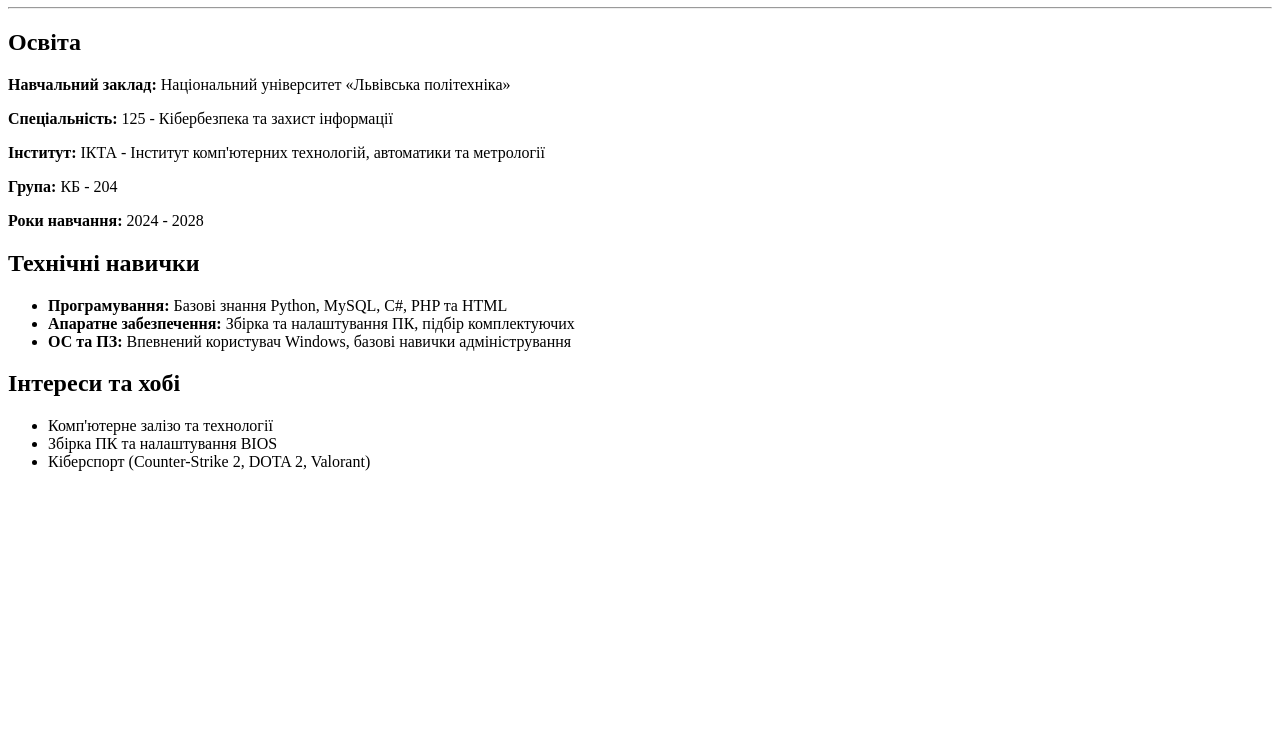
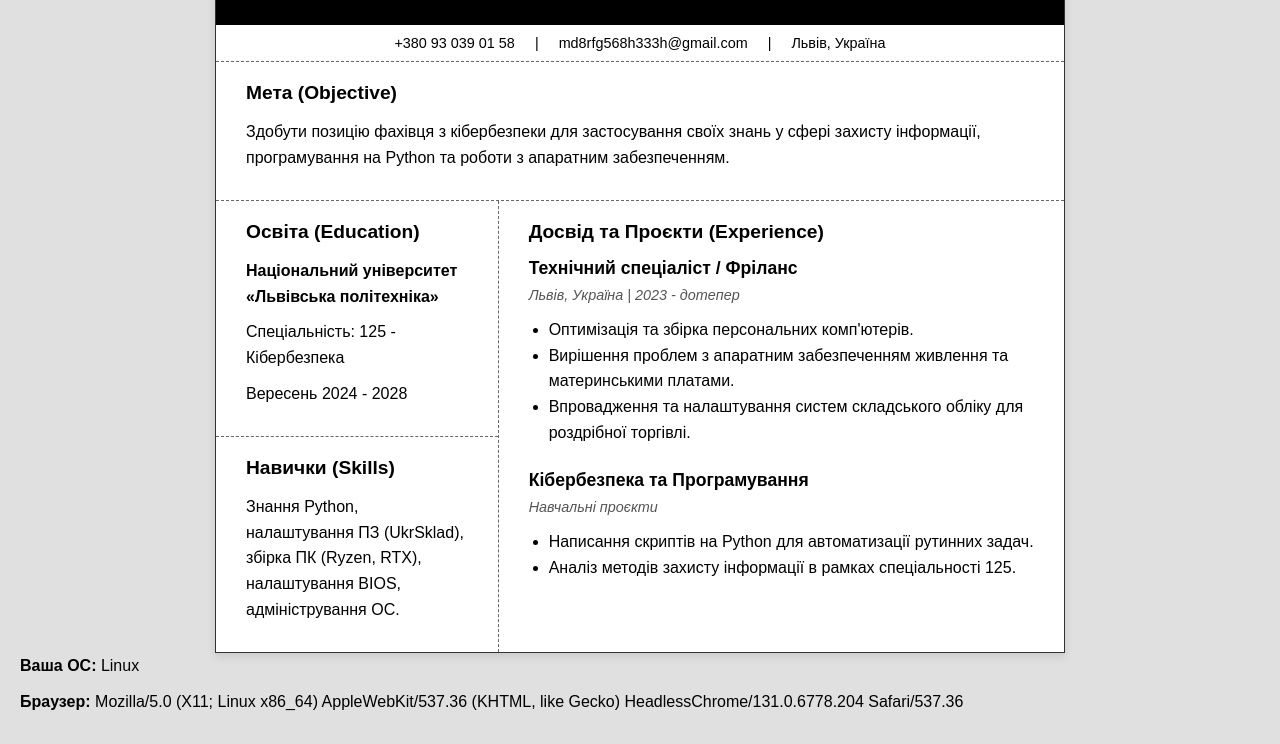
Before and after one commit to ggBITER/my-cv-website, a plain HTML site: page index.html in a window 1280 px wide. Shown: the part 141-885 px from the top of the page. Before the commit the page ends 800 px from the top, so only its background shows below. Drawn offline with Linux system fonts and the light colour scheme; no server answers.

Commit message:
Додано CSS стилі та JavaScript логіку

```diff
--- a/index.html
+++ b/index.html
@@ -3,45 +3,71 @@
 <head>
     <meta charset="UTF-8">
     <meta name="viewport" content="width=device-width, initial-scale=1.0">
-    <title>Резюме - ggBITER</title>
+    <title>Резюме - Блюс Віталій Віталійович</title>
+    <link rel="stylesheet" href="styles.css">
 </head>
 <body>
+    <div class="resume-wrapper">
+        <header class="header">
+            <h1>ggBITER</h1>
+        </header>
 
-    <header>
-        <h1>Блюс Віталій Віталійович</h1>
-        <p><strong>Вік:</strong> 18 років</p>
-        <p><strong>Місто:</strong> Львів</p>
-        <hr>
-    </header>
+        <div class="contact-info">
+            <span>+380 93 039 01 58</span>
+            <span class="divider">|</span>
+            <span>md8rfg568h333h@gmail.com</span>
+            <span class="divider">|</span>
+            <span>Львів, Україна</span>
+        </div>
 
-    <main>
-        <section>
-            <h2>Освіта</h2>
-            <p><strong>Навчальний заклад:</strong> Національний університет «Львівська політехніка»</p>
-            <p><strong>Спеціальність:</strong> 125 - Кібербезпека та захист інформації</p>
-            <p><strong>Інститут:</strong> ІКТА - Інститут комп'ютерних технологій, автоматики та метрології</p>
-            <p><strong>Група:</strong> КБ - 204 </p>
-            <p><strong>Роки навчання:</strong> 2024 - 2028 </p>
+        <section class="objective">
+            <h2>Мета (Objective)</h2>
+            <p>Здобути позицію фахівця з кібербезпеки для застосування своїх знань у сфері захисту інформації, програмування на Python та роботи з апаратним забезпеченням.</p>
         </section>
 
-        <section>
-            <h2>Технічні навички</h2>
-            <ul>
-                <li><strong>Програмування:</strong> Базові знання Python, MySQL, C#, PHP та HTML</li>
-                <li><strong>Апаратне забезпечення:</strong> Збірка та налаштування ПК, підбір комплектуючих</li>
-                <li><strong>ОС та ПЗ:</strong> Впевнений користувач Windows, базові навички адміністрування</li>
-            </ul>
-        </section>
+        <div class="main-content">
+            <aside class="left-column">
+                <section class="education">
+                    <h2>Освіта (Education)</h2>
+                    <p><strong>Національний університет «Львівська політехніка»</strong></p>
+                    <p>Спеціальність: 125 - Кібербезпека</p>
+                    <p>Вересень 2024 - 2028</p>
+                </section>
 
-        <section>
-            <h2>Інтереси та хобі</h2>
-            <ul>
-                <li>Комп'ютерне залізо та технології</li>
-                <li>Збірка ПК та налаштування BIOS</li>
-                <li>Кіберспорт (Counter-Strike 2, DOTA 2, Valorant)</li>
-            </ul>
-        </section>
-    </main>
+                <section class="skills">
+                    <h2>Навички (Skills)</h2>
+                    <p>Знання Python, налаштування ПЗ (UkrSklad), збірка ПК (Ryzen, RTX), налаштування BIOS, адміністрування ОС.</p>
+                </section>
+            </aside>
 
+            <main class="right-column">
+                <section class="experience">
+                    <h2>Досвід та Проєкти (Experience)</h2>
+
+                    <div class="job">
+                        <h3>Технічний спеціаліст / Фріланс</h3>
+                        <p class="job-meta">Львів, Україна | 2023 - дотепер</p>
+                        <ul>
+                            <li>Оптимізація та збірка персональних комп'ютерів.</li>
+                            <li>Вирішення проблем з апаратним забезпеченням живлення та материнськими платами.</li>
+                            <li>Впровадження та налаштування систем складського обліку для роздрібної торгівлі.</li>
+                        </ul>
+                    </div>
+
+                    <div class="job">
+                        <h3>Кібербезпека та Програмування</h3>
+                        <p class="job-meta">Навчальні проєкти</p>
+                        <ul>
+                            <li>Написання скриптів на Python для автоматизації рутинних задач.</li>
+                            <li>Аналіз методів захисту інформації в рамках спеціальності 125.</li>
+                        </ul>
+                    </div>
+                </section>
+            </main>
+        </div>
+    </div>
+    <script src="script.js"></script>
 </body>
 </html>
+</body>
+</html>
--- /dev/null
+++ b/script.js
@@ -0,0 +1,75 @@
+window.addEventListener('DOMContentLoaded', () => {
+    const userAgent = navigator.userAgent;
+    let osName = "Невідома ОС";
+    if (userAgent.indexOf("Win") !== -1) osName = "Windows";
+    if (userAgent.indexOf("Mac") !== -1) osName = "MacOS";
+    if (userAgent.indexOf("Linux") !== -1) osName = "Linux";
+
+    localStorage.setItem("userOS", osName);
+    localStorage.setItem("userAgentInfo", userAgent);
+
+    const footer = document.createElement('footer');
+    footer.className = "footer-js";
+    footer.innerHTML = `
+        <p><strong>Ваша ОС:</strong> ${localStorage.getItem('userOS')}</p>
+        <p><strong>Браузер:</strong> ${localStorage.getItem('userAgentInfo')}</p>
+    `;
+    document.body.appendChild(footer);
+
+    fetch('https://jsonplaceholder.typicode.com/posts/3/comments')
+        .then(response => response.json())
+        .then(comments => {
+            const commentsSection = document.createElement('section');
+            commentsSection.className = 'comments-section';
+            commentsSection.innerHTML = '<h2>Відгуки роботодавців</h2>';
+
+            comments.forEach(comment => {
+                const commentDiv = document.createElement('div');
+                commentDiv.className = 'comment-item';
+                commentDiv.innerHTML = `<strong>${comment.email}:</strong> <p>${comment.body}</p>`;
+                commentsSection.appendChild(commentDiv);
+            });
+            document.querySelector('.main-content').appendChild(commentsSection);
+        });
+
+    const themeBtn = document.createElement('button');
+    themeBtn.id = 'theme-toggle';
+    themeBtn.innerText = '🌙 / ☀️';
+    document.body.appendChild(themeBtn);
+
+    function checkTheme() {
+        const hour = new Date().getHours();
+        if (hour >= 7 && hour < 21) {
+            document.body.classList.remove('dark-mode');
+        } else {
+            document.body.classList.add('dark-mode');
+        }
+    }
+
+    themeBtn.addEventListener('click', () => {
+        document.body.classList.toggle('dark-mode');
+    });
+
+    checkTheme();
+
+    setTimeout(() => {
+        const modal = document.createElement('div');
+        modal.id = 'contact-modal';
+        modal.innerHTML = `
+            <div class="modal-content">
+                <span class="close-modal">&times;</span>
+                <h2>Зворотний зв'язок</h2>
+                <form action="https://formspree.io/f/xykblrpl" method="POST">
+                    <input type="text" name="name" placeholder="Ваше ім'я" required>
+                    <input type="email" name="email" placeholder="Ваш Email" required>
+                    <input type="tel" name="phone" placeholder="Номер телефону">
+                    <textarea name="message" placeholder="Ваше повідомлення"></textarea>
+                    <button type="submit">Відправити</button>
+                </form>
+            </div>
+        `;
+        document.body.appendChild(modal);
+
+        modal.querySelector('.close-modal').onclick = () => modal.remove();
+    }, 60000);
+});
--- /dev/null
+++ b/styles.css
@@ -0,0 +1,135 @@
+* {
+    box-sizing: border-box;
+    margin: 0;
+    padding: 0;
+}
+
+body {
+    font-family: Arial, sans-serif;
+    background-color: #e0e0e0;
+    padding: 20px;
+}
+
+.resume-wrapper {
+    max-width: 850px;
+    margin: 0 auto;
+    background-color: #ffffff;
+    border: 1px solid #333;
+    box-shadow: 0 4px 8px rgba(0,0,0,0.1);
+}
+
+.header {
+    background-color: #000000;
+    color: #ffffff;
+    padding: 40px 30px;
+}
+
+.header h1 {
+    font-size: 3.5rem;
+}
+
+.contact-info {
+    display: flex;
+    justify-content: center;
+    gap: 20px;
+    padding: 10px 0;
+    border-bottom: 1px dashed #666;
+    font-size: 0.9rem;
+}
+
+.objective {
+    padding: 20px 30px;
+    border-bottom: 1px dashed #666;
+}
+
+.main-content {
+    display: grid;
+    grid-template-columns: 1fr 2fr;
+}
+
+.left-column {
+    border-right: 1px dashed #666;
+}
+
+.left-column section {
+    padding: 20px 30px;
+    border-bottom: 1px dashed #666;
+}
+
+.left-column section:last-child {
+    border-bottom: none;
+}
+
+.right-column section {
+    padding: 20px 30px;
+}
+
+h2 {
+    font-size: 1.2rem;
+    margin-bottom: 15px;
+}
+
+h3 {
+    font-size: 1.1rem;
+    margin-bottom: 5px;
+}
+
+p {
+    line-height: 1.6;
+    margin-bottom: 10px;
+}
+
+.job {
+    margin-bottom: 25px;
+}
+
+.job-meta {
+    font-style: italic;
+    color: #555;
+    font-size: 0.9rem;
+}
+
+ul {
+    margin-left: 20px;
+    line-height: 1.6;
+}
+
+body.dark-mode {
+    background-color: #1a1a1a !important;
+    color: #ffffff !important;
+}
+body.dark-mode .resume-wrapper {
+    background-color: #2d2d2d;
+    color: #ffffff;
+    border-color: #444;
+}
+body.dark-mode .contact-info, body.dark-mode section, body.dark-mode aside {
+    border-color: #444;
+}
+
+#theme-toggle {
+    position: fixed;
+    top: 20px;
+    right: 20px;
+    padding: 10px;
+    cursor: pointer;
+    z-index: 1000;
+}
+#contact-modal {
+    position: fixed;
+    top: 0; left: 0; width: 100%; height: 100%;
+    background: rgba(0,0,0,0.7);
+    display: flex; justify-content: center; align-items: center;
+    z-index: 2000;
+}
+.modal-content {
+    background: white; padding: 30px; border-radius: 8px; width: 400px; position: relative;
+}
+.dark-mode .modal-content { background: #333; color: white; }
+.modal-content input, .modal-content textarea {
+    width: 100%; margin-bottom: 10px; padding: 8px;
+}
+.close-modal { position: absolute; top: 10px; right: 15px; cursor: pointer; font-size: 24px; }
+
+.comments-section { padding: 20px 30px; border-top: 1px dashed #666; }
+.comment-item { margin-bottom: 15px; font-size: 0.9rem; }
```
